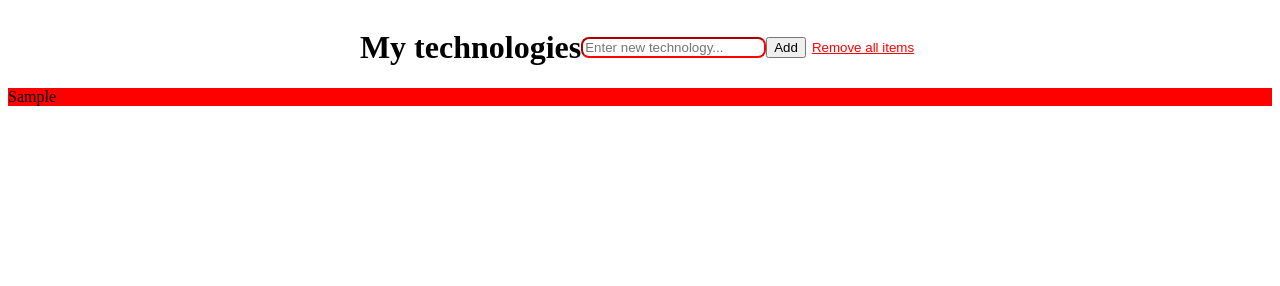
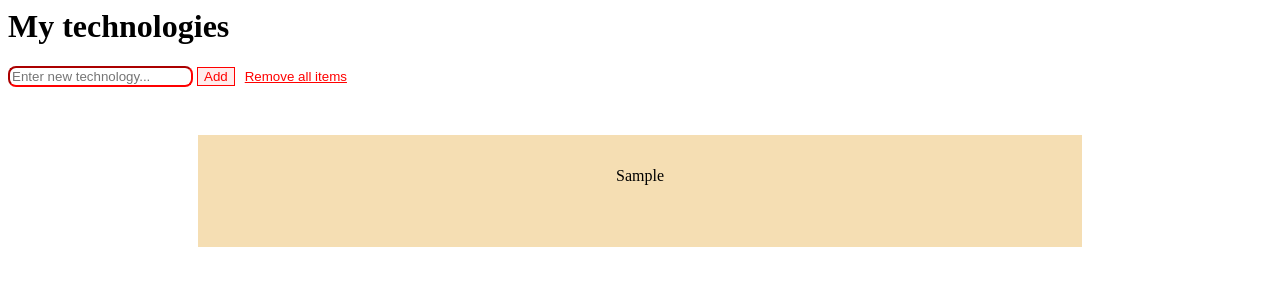
Before and after one commit to Fr1k1/Speck_task, a plain HTML site: page index.html in a window 1280 px wide. Both pictures are taken after typing "Sample" into the empty fields and a click on the button "Add". Drawn offline with Linux system fonts and the light colour scheme.

Commit message:
Added basic grid design

```diff
--- a/index.html
+++ b/index.html
@@ -11,16 +11,19 @@
 
 <body>
 
-    <div id="main_div">
+
     <h1>My technologies</h1>
 
     <input type="text" id="input_field" placeholder="Enter new technology...">
     <button id="add_button">Add</button>
     <button id="remove_button">Remove all items</button>
+    <div id="main_div"></div>
+
+    <div id="technologies_div"></div>
 
     <script src="./script.js"></script>
 
-</div>
+
 </body>
 
 </html>
--- a/script.js
+++ b/script.js
@@ -1,10 +1,11 @@
 const input = document.getElementById("input_field");
+const technologiesDiv = document.getElementById("technologies_div");
 
 
 document.querySelector("#add_button").addEventListener("click", function () {
     const newTechnology = document.createElement('div');
     newTechnology.innerText = input.value;
-    document.body.appendChild(newTechnology).classList.add("new_item");
+    technologiesDiv.appendChild(newTechnology).classList.add("new_item");
     input.value = '';
 })
 
--- a/styles.css
+++ b/styles.css
@@ -9,23 +9,57 @@ body {
 
 #remove_all {
     position: relative;
-    left:10rem;
+    left: 10rem;
 }
 
 #main_div {
-    justify-content: center;
+    /*justify-content: center;*/
     align-items: center;
     display: flex;
-    margin:0 auto;
+    margin: 0 auto;
 }
 
 .new_item {
-    background-color: red;
+    background-color: wheat;
+    box-shadow: 2px;
+    height: 3rem;
+    grid-column: span 2;
+    padding: 2rem;
+    text-align: center;
+}
+
+/*.new_item:nth-child(2n+1) {
+    grid-column: span 1;
+}*/
+
+.new_item:nth-child(n + 3) {
+    grid-column: span 2;
 }
 
 #remove_button {
     border-style: none;
     background-color: white;
-    color:red;
+    color: red;
     text-decoration: underline;
 }
+
+#add_button {
+    background-color: #ffecec;
+    color: red;
+    border-style: solid;
+    border-color: red;
+    border-width: 1px;
+}
+
+#technologies_div {
+    position: relative;
+    top: 3rem;
+    width: 70%;
+    display: grid;
+    justify-content: center;
+    text-align: center;
+    grid-template-columns: repeat(auto-fit, minmax(250px, 1fr));
+    grid-auto-rows: auto;
+    grid-gap: 20px;
+    margin: 0 auto;
+}
```
